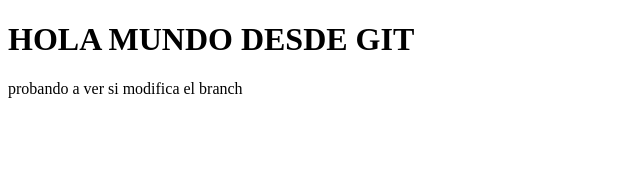
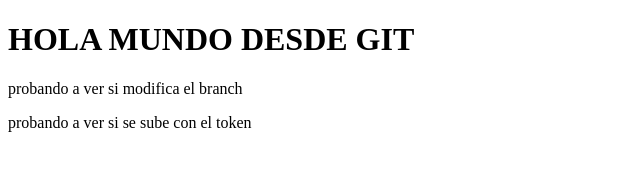
Before and after one commit to enicotra83/pruebaGit, a plain HTML site: page index.html in a window 1280 px wide. Shown: the whole page, without its empty margins (0-640 px from the left). Drawn offline with Linux system fonts and the light colour scheme.

Commit message:
probandoModificarYSubirConToken

```diff
--- a/index.html
+++ b/index.html
@@ -11,6 +11,7 @@
 <body>
     <h1>HOLA MUNDO DESDE GIT</h1>
     <p>probando a ver si modifica el branch</p>
+    <p>probando a ver si se sube con el token</p>
 </body>
 
 </html>
```
